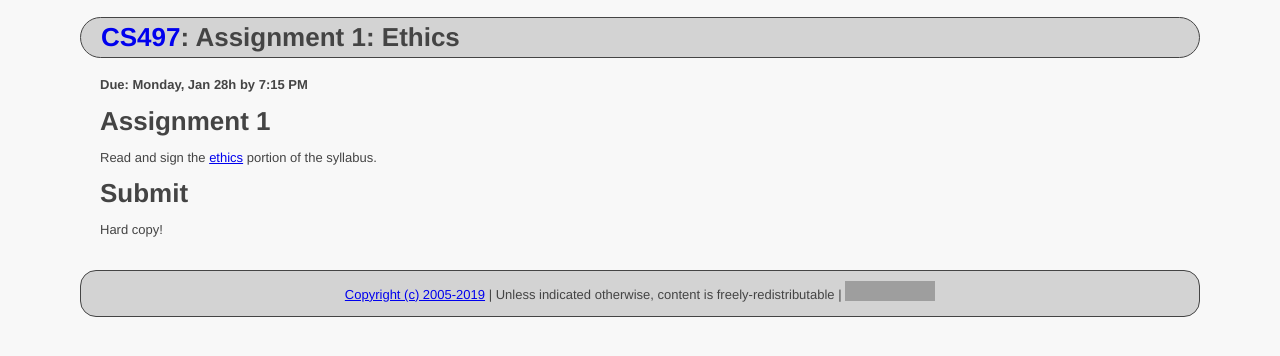
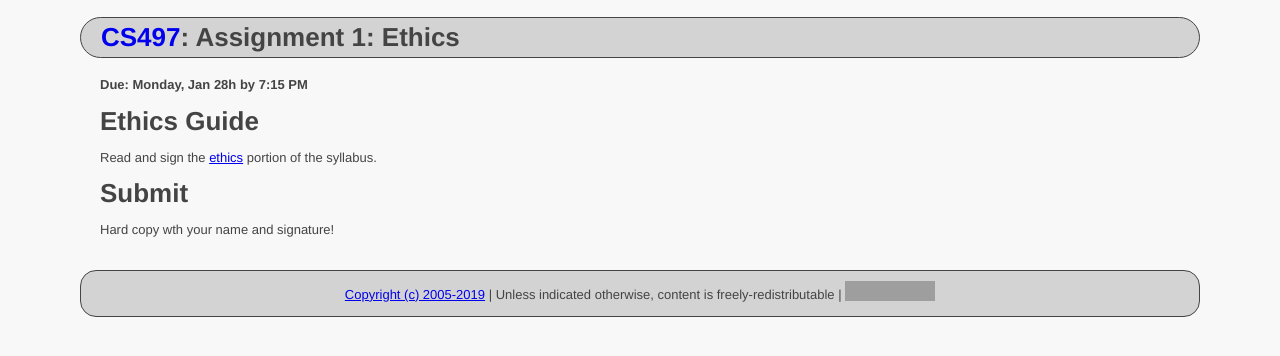
Before and after one commit to ycpcs/cs497-spring2019, a Jekyll site: the page built from assign/assign01.md, in a window 1280 px wide. Shown: the top 356 px of the page. Built offline with Jekyll 4.4.1, drawn with Linux system fonts in a browser that asks for light colours; grey boxes are pictures that could not be loaded.

Commit message:
Update assign01.md

```diff
--- a/assign/assign01.md
+++ b/assign/assign01.md
@@ -6,10 +6,10 @@ title: "Assignment 1: Ethics"
 
 **Due: Monday, Jan 28h by 7:15 PM**
 
-# Assignment 1
+# Ethics Guide
 
 Read and sign the [ethics](../ethics.html) portion of the syllabus.
 
 # Submit #
 
-Hard copy!
+Hard copy wth your name and signature!
```
